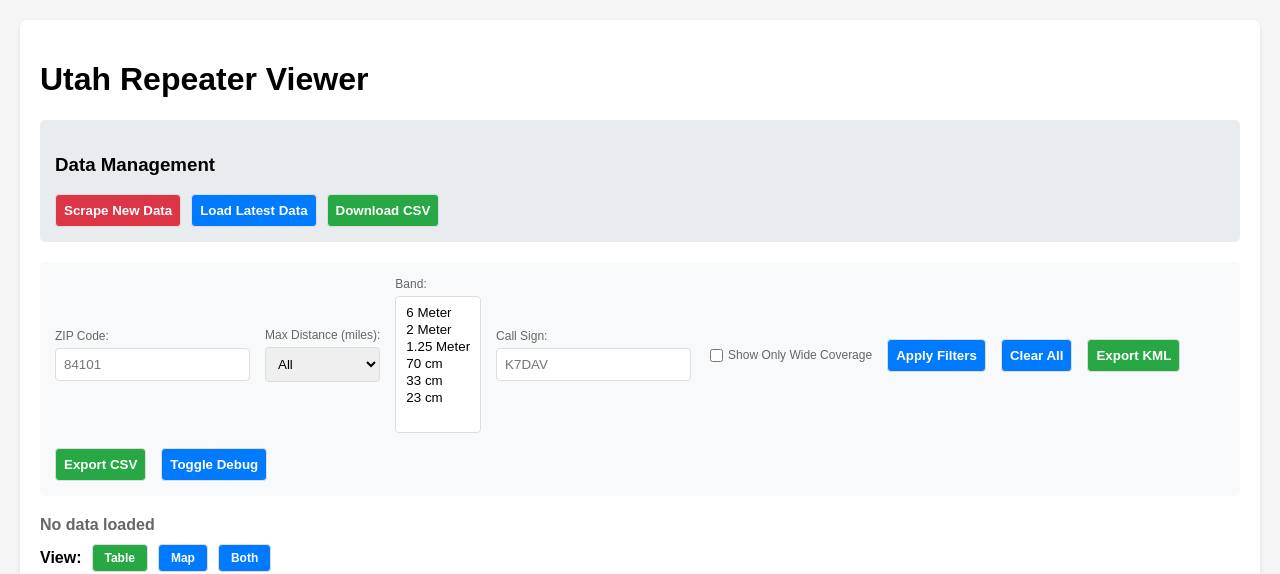
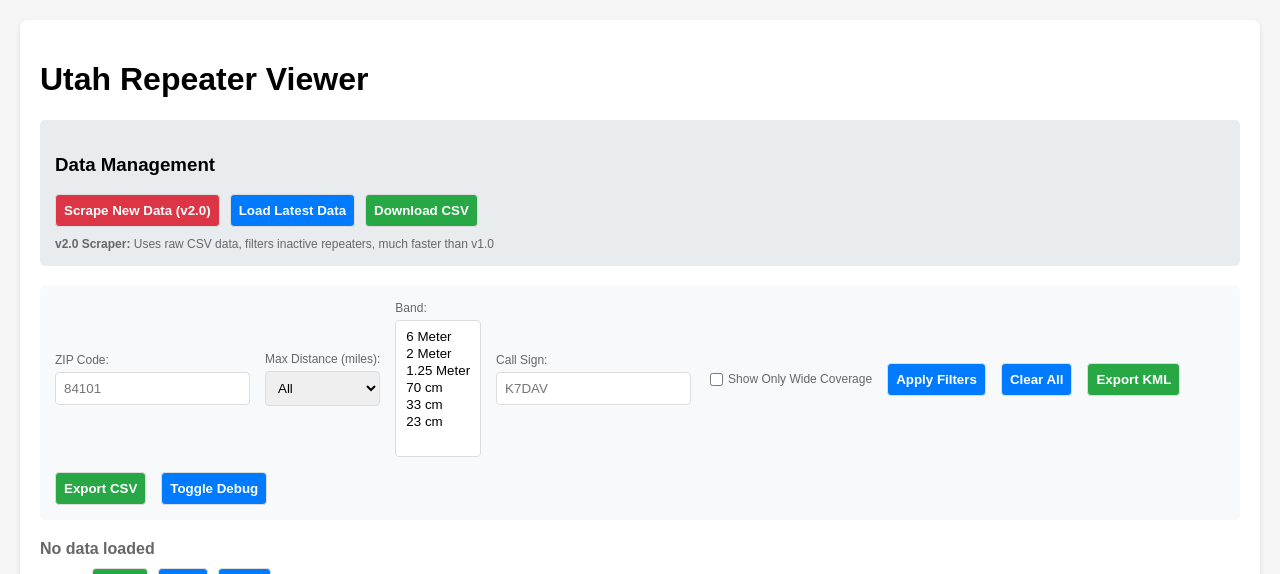
Before and after one commit to joshpeterson1/repeaters, a Flask app: page / in a window 1280 px wide. Shown: the top 574 px of the page. Run offline with Flask 3, Linux system fonts and the light colour scheme; some libraries are stand-ins or nearby versions.

Commit message:
feat: Implement v2 scraper with version detection and enhanced data processing
Co-authored-by: aider (openrouter/anthropic/claude-sonnet-4) <aider@aider.chat>

```diff
--- a/app.py
+++ b/app.py
@@ -6,6 +6,7 @@ import csv
 from datetime import datetime
 import threading
 from utah_repeater_scraper import scrape_repeater_list, save_to_csv
+from utah_repeater_scraper_v2 import scrape_raw_repeater_data, save_to_csv_v2
 
 app = Flask(__name__)
 app.config['SECRET_KEY'] = 'utah_repeater_secret_key'
@@ -50,23 +51,38 @@ def get_data():
         return jsonify({'error': 'No data file found. Please scrape data first.'}), 404
 
     repeaters = []
+    data_version = 'v1'  # Default to v1
+
     try:
         with open(csv_file, 'r', encoding='utf-8') as file:
             reader = csv.DictReader(file)
             for row in reader:
-                # Parse coordinates if available
-                if row.get('coordinates') and row['coordinates'] != 'N/A':
-                    import re
-                    # Format: "Lat:40.6136° N.   (40°36'49"")Lon:112.1869° W. (112°11'13"")"
-                    coord_match = re.search(r'Lat:(\d+\.\d+)°?\s*N\..*?Lon:(\d+\.\d+)°?\s*W', row['coordinates'])
-                    if coord_match:
-                        row['lat'] = float(coord_match.group(1))
-                        row['lon'] = -float(coord_match.group(2))
+                # Check if this is v2 data
+                if row.get('scraper_version') == 'v2':
+                    data_version = 'v2'
+                    # v2 data already has lat/lon fields
+                    if row.get('lat') and row.get('lon'):
+                        try:
+                            row['lat'] = float(row['lat'])
+                            row['lon'] = float(row['lon'])
+                        except (ValueError, TypeError):
+                            pass
+                else:
+                    # v1 data - parse coordinates from the coordinates field
+                    if row.get('coordinates') and row['coordinates'] != 'N/A':
+                        import re
+                        # Format: "Lat:40.6136° N.   (40°36'49"")Lon:112.1869° W. (112°11'13"")"
+                        coord_match = re.search(r'Lat:(\d+\.\d+)°?\s*N\..*?Lon:(\d+\.\d+)°?\s*W', row['coordinates'])
+                        if coord_match:
+                            row['lat'] = float(coord_match.group(1))
+                            row['lon'] = -float(coord_match.group(2))
+
                 repeaters.append(row)
 
         return jsonify({
             'repeaters': repeaters,
             'count': len(repeaters),
+            'data_version': data_version,
             'last_updated': datetime.fromtimestamp(os.path.getmtime(csv_file)).isoformat()
         })
     except Exception as e:
@@ -82,48 +98,48 @@ def download_csv():
         return jsonify({'error': 'No CSV file available'}), 404
 
 def scrape_with_progress():
-    """Scrape repeaters with progress updates via WebSocket"""
+    """Scrape repeaters with progress updates via WebSocket (using v2 scraper)"""
     global scraping_status
 
     try:
         scraping_status.update({
             'is_scraping': True,
             'progress': 0,
-            'message': 'Starting scrape...',
+            'message': 'Starting v2.0 scrape...',
             'total': 0,
             'current': 0
         })
 
         socketio.emit('scrape_progress', scraping_status)
 
-        # Import the scraper functions
-        from utah_repeater_scraper import scrape_repeater_list, save_to_csv
+        # Use the v2 scraper
+        from utah_repeater_scraper_v2 import scrape_raw_repeater_data, save_to_csv_v2
 
-        scraping_status['message'] = 'Fetching repeater list...'
+        scraping_status['message'] = 'Fetching raw repeater data...'
         socketio.emit('scrape_progress', scraping_status)
 
-        # Scrape the data
-        repeaters = scrape_repeater_list()
+        # Scrape the data using v2
+        repeaters = scrape_raw_repeater_data()
 
         scraping_status.update({
             'total': len(repeaters),
             'current': len(repeaters),
             'progress': 100,
-            'message': f'Scraped {len(repeaters)} repeaters successfully!'
+            'message': f'Scraped {len(repeaters)} repeaters successfully with v2.0!'
         })
         socketio.emit('scrape_progress', scraping_status)
 
-        # Save to CSV
-        save_to_csv(repeaters)
+        # Save to CSV (use standard filename for compatibility)
+        save_to_csv_v2(repeaters, 'utah_repeaters.csv')
 
-        scraping_status['message'] = f'Saved {len(repeaters)} repeaters to CSV file'
+        scraping_status['message'] = f'Saved {len(repeaters)} repeaters to CSV file (v2.0 format)'
         socketio.emit('scrape_progress', scraping_status)
 
         # Emit completion event
         socketio.emit('scrape_complete', {
             'success': True,
             'count': len(repeaters),
-            'message': f'Successfully scraped {len(repeaters)} repeaters'
+            'message': f'Successfully scraped {len(repeaters)} repeaters using v2.0 scraper'
         })
 
     except Exception as e:
--- a/templates/index.html
+++ b/templates/index.html
@@ -267,12 +267,16 @@
         <div class="scrape-section">
             <h3>Data Management</h3>
             <div style="display: flex; gap: 10px; align-items: center; flex-wrap: wrap;">
-                <button id="scrapeBtn" class="scrape-btn" onclick="startScrape()">Scrape New Data</button>
+                <button id="scrapeBtn" class="scrape-btn" onclick="startScrape()">Scrape New Data (v2.0)</button>
                 <button onclick="loadData()">Load Latest Data</button>
                 <a href="/download/csv" target="_blank">
                     <button class="export-btn">Download CSV</button>
                 </a>
                 <div class="last-updated" id="lastUpdated"></div>
+            </div>
+
+            <div style="margin-top: 10px; font-size: 12px; color: #666;">
+                <strong>v2.0 Scraper:</strong> Uses raw CSV data, filters inactive repeaters, much faster than v1.0
             </div>
 
             <div class="progress-container" id="progressContainer">
@@ -999,6 +1003,11 @@
                 } else {
                     allRepeaters = data.repeaters;
                     filteredRepeaters = [...allRepeaters];
+
+                    // Process data based on version
+                    const dataVersion = data.data_version || 'v1';
+                    processRepeaterData(dataVersion);
+
                     displayRepeaters();
                     updateStats();
 
@@ -1009,14 +1018,45 @@
                     // Update last updated time
                     const lastUpdated = document.getElementById('lastUpdated');
                     const updateTime = new Date(data.last_updated).toLocaleString();
-                    lastUpdated.textContent = `Last updated: ${updateTime}`;
+                    const versionText = dataVersion === 'v2' ? ' (v2.0 data)' : ' (v1.0 data)';
+                    lastUpdated.textContent = `Last updated: ${updateTime}${versionText}`;
 
-                    showMessage(`Loaded ${data.count} repeaters`, 'success');
+                    showMessage(`Loaded ${data.count} repeaters using ${dataVersion} format`, 'success');
                 }
             })
             .catch(error => {
                 showMessage('Error loading data: ' + error.message, 'error');
             });
+        }
+
+        function processRepeaterData(version) {
+            allRepeaters.forEach(repeater => {
+                if (version === 'v2') {
+                    // v2 data processing
+                    // Map v2 fields to expected frontend fields
+                    repeater.general_location = repeater.location || repeater.general_location || '';
+                    repeater.ctcss = repeater.ctcss_in || repeater.ctcss_out || '';
+                    repeater.elevation = repeater.elevation_feet || '';
+                    repeater.info = repeater.notes || '';
+
+                    // Create a combined info field with additional v2 data
+                    let infoItems = [];
+                    if (repeater.notes) infoItems.push(repeater.notes);
+                    if (repeater.wide_area === 'Y') infoItems.push('Wide Coverage');
+                    if (repeater.linked === 'Y' && repeater.link_freq) infoItems.push(`Linked: ${repeater.link_freq}`);
+                    if (repeater.emergency_power === 'Y') infoItems.push('Emergency Power');
+                    if (repeater.autopatch === 'Y') infoItems.push('Autopatch');
+
+                    repeater.info = infoItems.join(', ');
+
+                } else {
+                    // v1 data - already in expected format
+                    // No additional processing needed
+                }
+            });
+
+            // Update filtered repeaters as well
+            filteredRepeaters = [...allRepeaters];
         }
 
 
--- a/utah_repeater_scraper_v2.py
+++ b/utah_repeater_scraper_v2.py
@@ -238,14 +238,18 @@ def save_to_csv_v2(repeaters, filename='utah_repeaters_v2.csv'):
         print("No repeater data to save")
         return
 
+    # Add version indicator to each repeater record
+    for repeater in repeaters:
+        repeater['scraper_version'] = 'v2'
+
     # Get all possible field names
     all_fields = set()
     for repeater in repeaters:
         all_fields.update(repeater.keys())
 
-    # Define preferred field order
+    # Define preferred field order (including version indicator first)
     preferred_order = [
-        'call', 'frequency', 'output_frequency', 'input_frequency', 'offset',
+        'scraper_version', 'call', 'frequency', 'output_frequency', 'input_frequency', 'offset',
         'band', 'band_name', 'location', 'site_name', 'sponsor', 'area',
         'ctcss_in', 'ctcss_out', 'dcs_code', 'lat', 'lon', 'latitude', 'longitude',
         'elevation_feet', 'active', 'open', 'closed', 'wide_area', 'linked',
```
